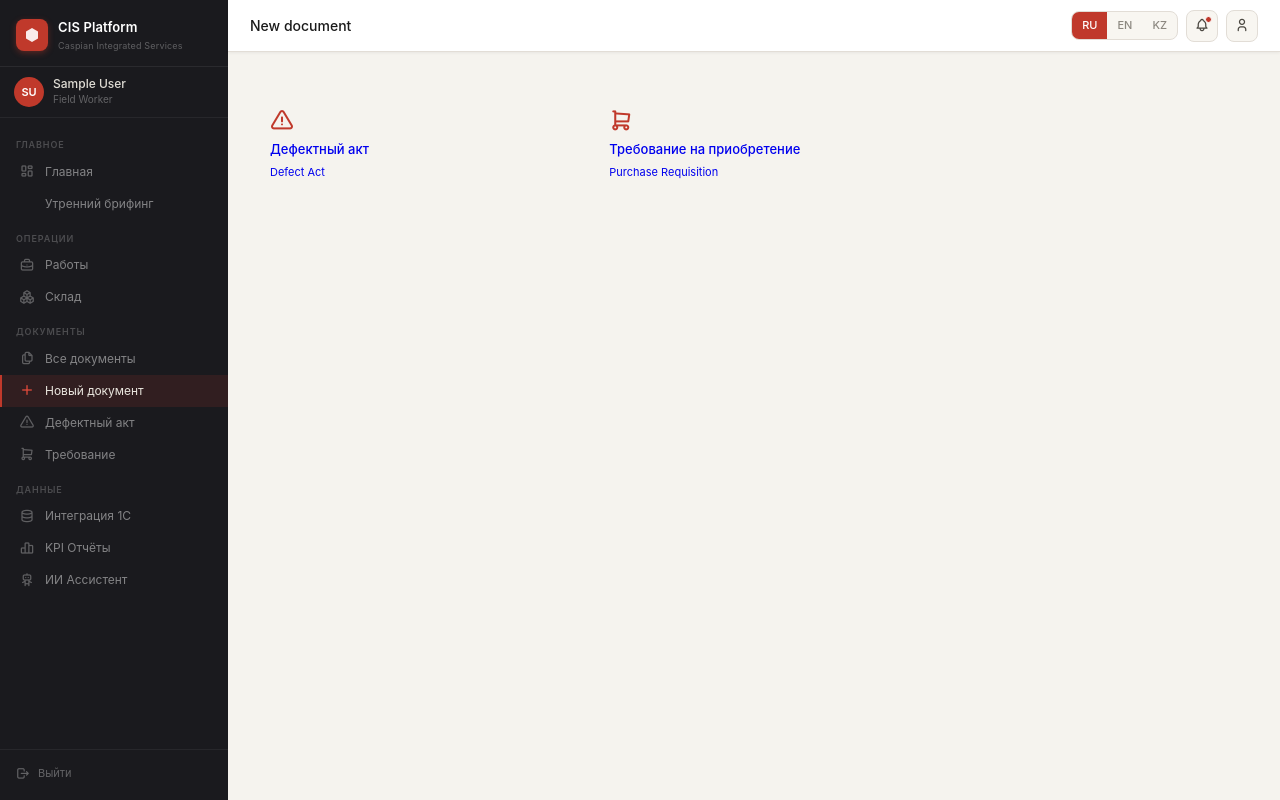
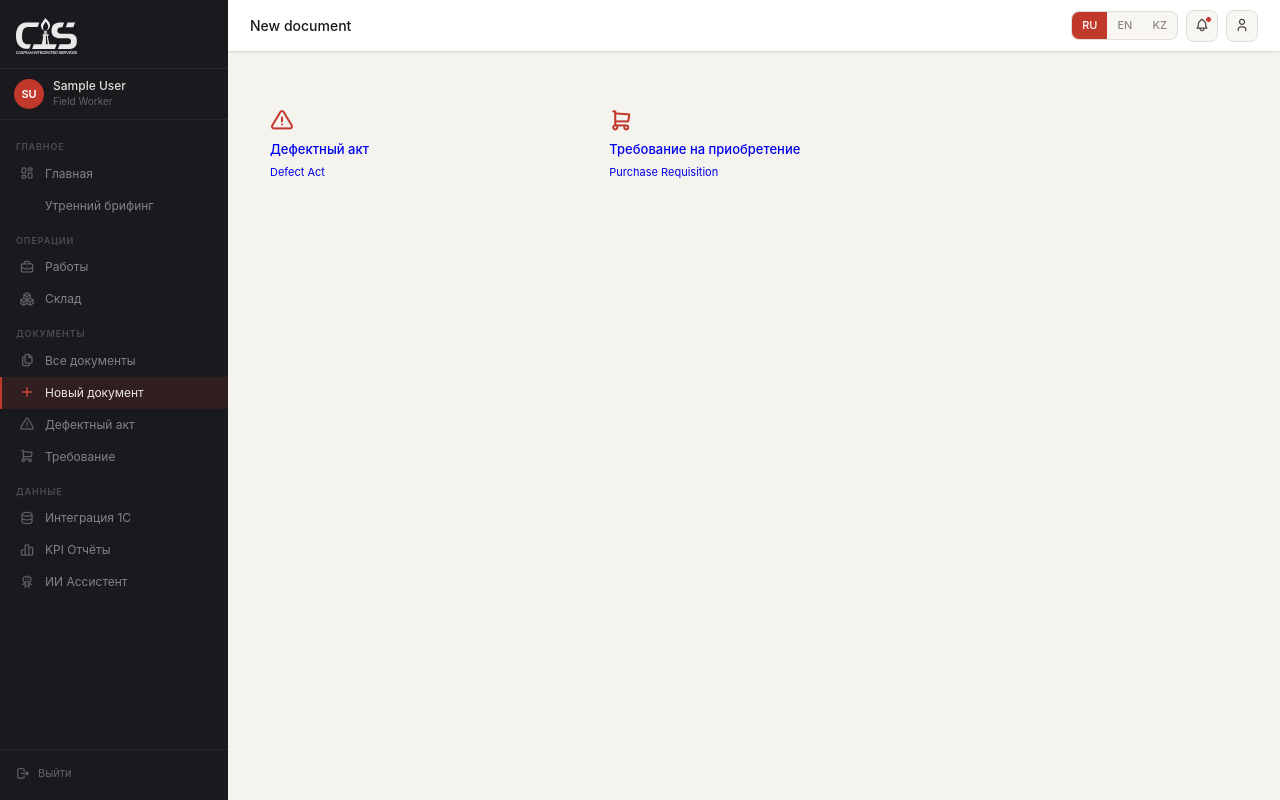
Before and after one commit to altairtair10-cpu/cis-platform-copy, a Flask app: page /documents/new in a window 1280 px wide. Run offline with Flask 3, Linux system fonts and the light colour scheme; the visitor is signed in with stand-in values (Sample User, id 1); some libraries are stand-ins or nearby versions.

Commit message:
fix sidebar, real CIS logo, platform matching mockup

```diff
--- a/app/templates/base.html
+++ b/app/templates/base.html
@@ -10,15 +10,11 @@
 <body>
 <div class="app-shell">
   <aside class="sidebar">
-    <div class="sb-logo">
-      <div class="sb-logo-icon">
-        <svg viewBox="0 0 16 16"><path d="M8 1L14 4.5V11.5L8 15L2 11.5V4.5L8 1Z" opacity="0.9"/></svg>
-      </div>
-      <div>
-        <div class="sb-logo-name">CIS Platform</div>
-        <div class="sb-logo-sub">Caspian Integrated Services</div>
-      </div>
-    </div>
+   <div class="sb-logo">
+  <img src="{{ url_for('static', filename='img/cis-logo.svg') }}"
+       alt="CIS"
+       style="height:36px;filter:brightness(0) invert(1);opacity:0.9">
+</div>
     <div class="sb-user">
       <div class="sb-avatar">{{ current_user.initials }}</div>
       <div>
```
Also changed, not shown: app/templates/login.html (+7 -9 lines), app/static/img/cis-logo.svg (added).
